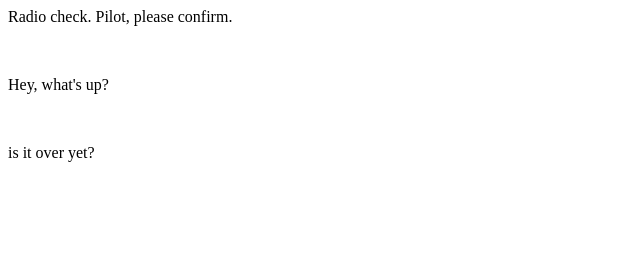
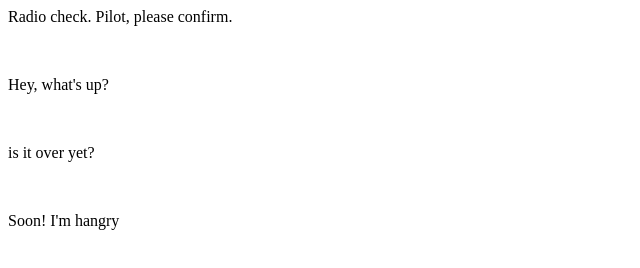
Before and after one commit to MichYee/communication-log, a plain HTML site: page index.html in a window 1280 px wide. Shown: the whole page, without its empty margins (0-640 px from the left). Drawn offline with Linux system fonts and the light colour scheme.

Commit message:
new message

```diff
--- a/index.html
+++ b/index.html
@@ -5,5 +5,7 @@
    <p>Hey, what's up?</p>
    <br>
    <p>is it over yet?</p>
+   <br>
+   <p>Soon! I'm hangry</p>
 </body>
 </html>
```
